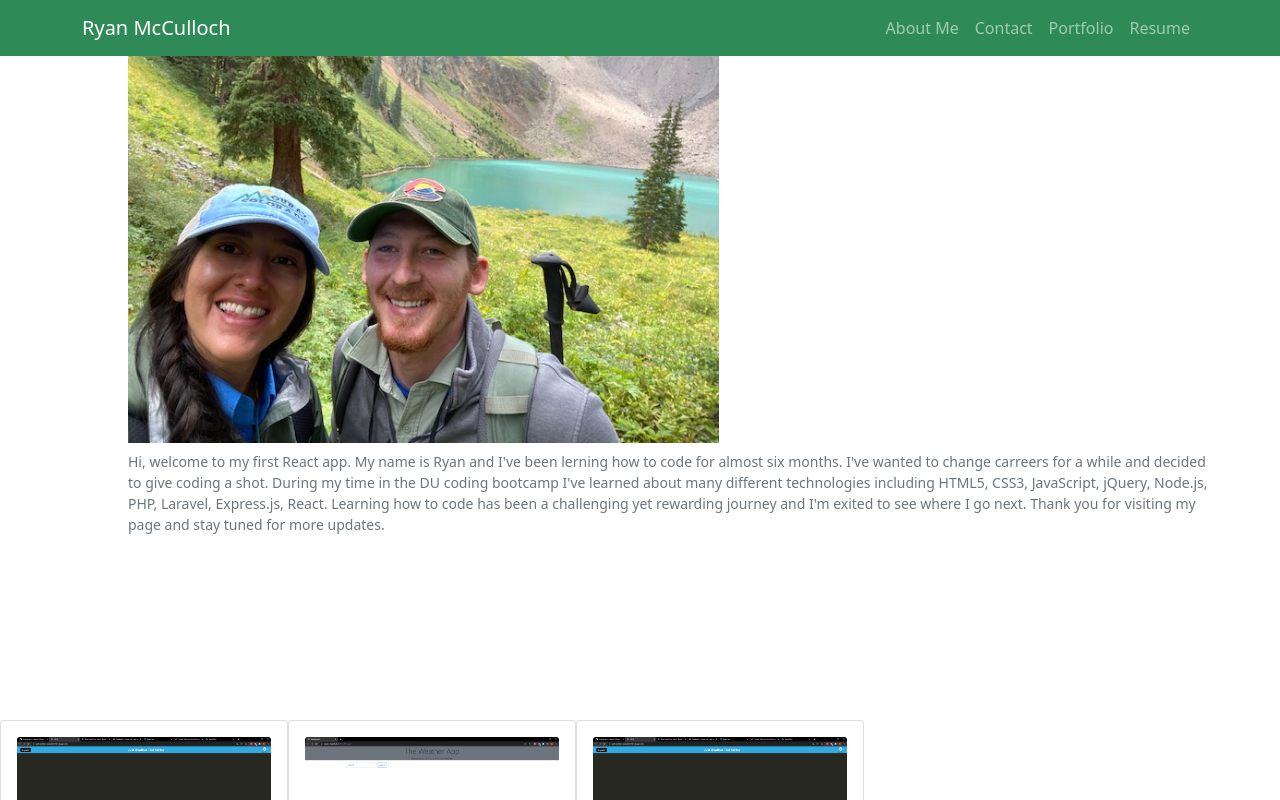
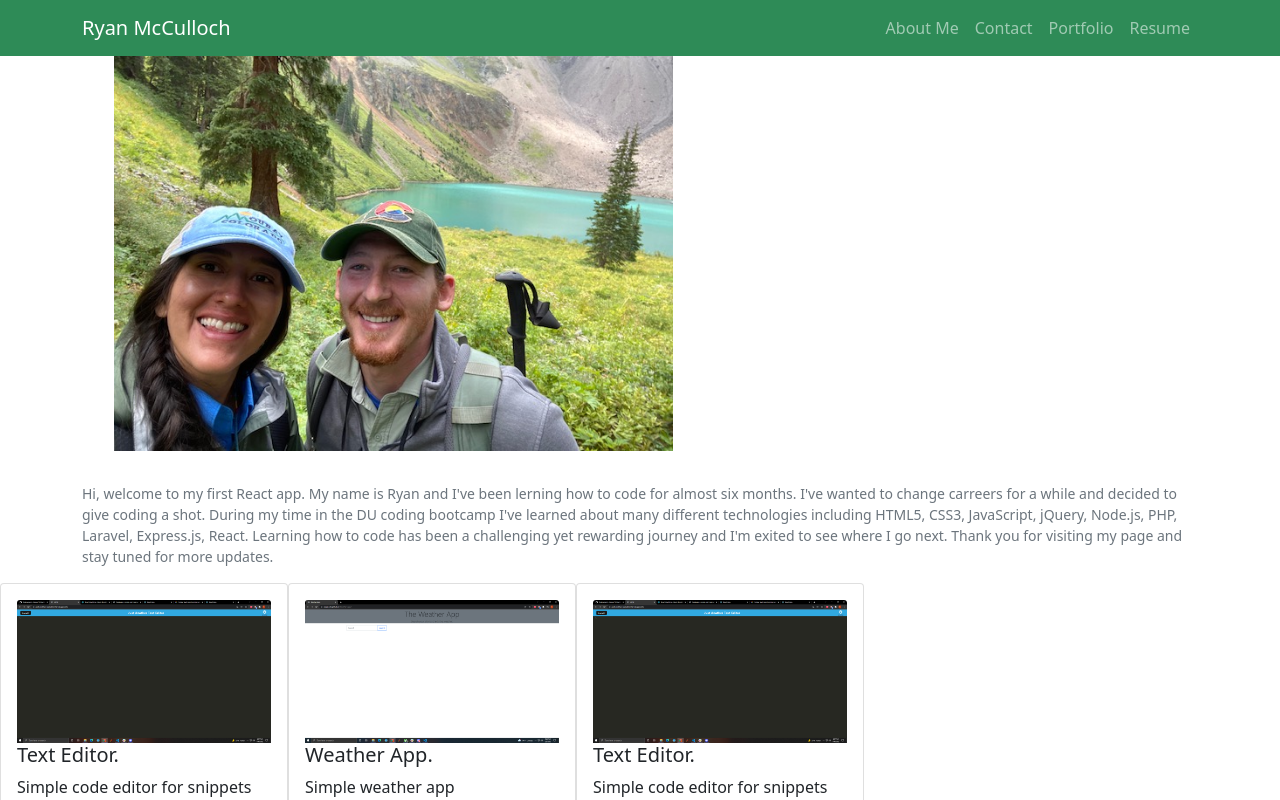
Before and after one commit to Ryguy720/react-portfolio, a React (Create React App) app: page / in a window 1280 px wide. Shown: the top 800 px of the page. Built offline with nearby package versions, Linux system fonts and the light colour scheme.

Commit message:
fixing stuff

```diff
--- a/src/pages/Aboutme.js
+++ b/src/pages/Aboutme.js
@@ -1,10 +1,12 @@
 import React from "react";
 import Figure from 'react-bootstrap/Figure'
+import { Container } from "react-bootstrap";
 
 const Aboutme = () => {
-    return (<div id="aboutme" className = "content">
+    return (<div id="aboutme">
+        <Container>
         <Figure>
-            <Figure.Image
+            <Figure.Image className="m-3 p-3"
                 width={591}
                 height={620}
                 alt="171x180"
@@ -18,6 +20,7 @@ const Aboutme = () => {
                 Thank you for visiting my page and stay tuned for more updates.
             </Figure.Caption>
         </Figure>
+        </Container>
    </div> )
 }
 
```
